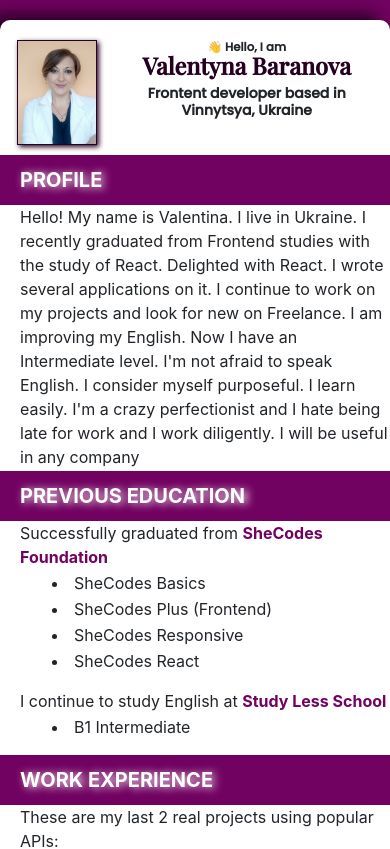
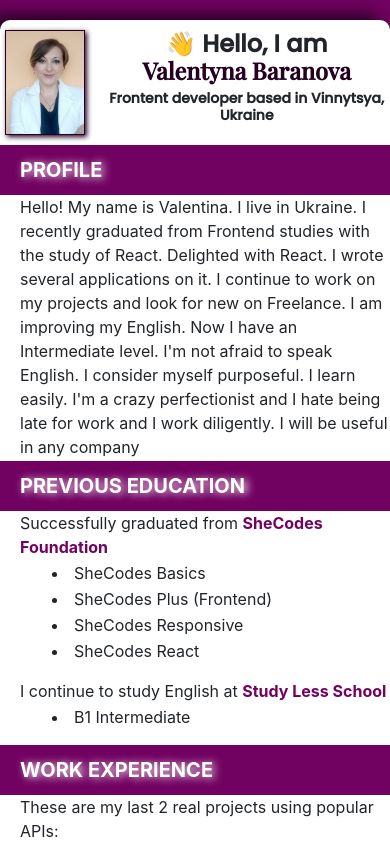
Before and after one commit to ValentynaBaranova/my_portfolio_react_project, a React (Create React App) app: page / in a window 390 px wide. Shown: the top 849 px of the page. Built offline with nearby package versions, Linux system fonts and the light colour scheme.

Commit message:
Chenged h1 size

```diff
--- a/src/App.css
+++ b/src/App.css
@@ -19,7 +19,7 @@ h1 {
   color: #260021;
   font-family: var(--heading-font-family);
   font-weight: bold;
-  font-size: 5vw;
+  font-size: 60px;
   line-height: 1.8;
 }
 
@@ -37,7 +37,7 @@ h3 {
 }
 
 h4 {
-  font-size: 3vw;
+  font-size: 36px;
   font-family: var(--default-font-family);
   font-weight: bold;
   margin-bottom: 10px;
@@ -166,7 +166,11 @@ footer a,
 }
 
 @media screen and (max-width: 780px) {
-  h2 {
+  h1 {
+    font-size: 40px;
+  }
+  h2,
+  h4 {
     font-size: 24px;
   }
   h3 {
@@ -218,9 +222,15 @@ footer a,
     font-size: 12px;
   }
   .content {
-    padding: 20px 0;
+    padding: 10px 0;
   }
-  .slider {
-    padding-left: 10px;
+  .slider,
+  .my_photo {
+    margin-left: 5px;
+  }
+
+  footer p {
+    font-size: 14px;
+    padding-left: 0;
   }
 }
--- a/src/Head.js
+++ b/src/Head.js
@@ -9,7 +9,7 @@ export default function Head() {
         <div className="col-3">
           <img src={photo} alt="Valentyna" className="img-fluid my_photo" />
         </div>
-        <div className="col-8">
+        <div className="col-9">
           <h4>👋 Hello, I am</h4>
           <h1>Valentyna Baranova</h1>
           <h2>Frontent developer based in Vinnytsya, Ukraine</h2>
```
